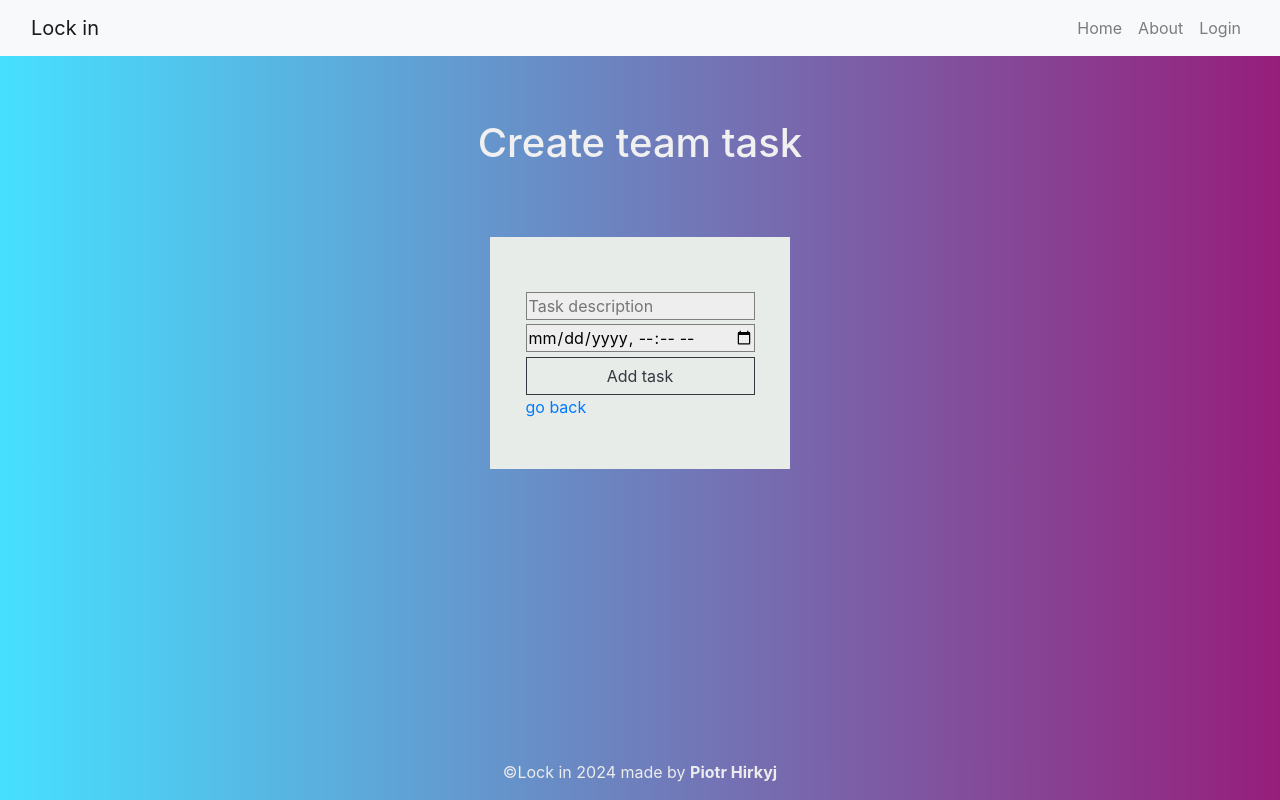
After one commit to ibtyog/todo-4-teams, a Flask app: template templates/createTeamTask.html in a window 1280 px wide. The commit adds this page. Run offline with Flask 3, Linux system fonts and the light colour scheme; the template is opened without the code that fills it, so the values that code supplies are empty; some libraries are stand-ins or nearby versions.

Commit message:
All features add
Added last missing features:
removing members, "ending" tasks, changed team remove conditions, giving tasks for members

```diff
--- a/main.py
+++ b/main.py
@@ -50,6 +50,14 @@ class TeamMembers(db.Model):
 
 class PersonalTask(db.Model):
     id: Mapped[int] = mapped_column(Integer, primary_key=True)
+    user_id: Mapped[int] = mapped_column(Integer)
+    title: Mapped[str] = mapped_column(String(128))
+    expiration_date: Mapped[int] = mapped_column(Integer)
+    str_time: Mapped[str] = mapped_column(String(32))
+
+class TeamTasks(db.Model):
+    id: Mapped[int] = mapped_column(Integer, primary_key=True)
+    team_id: Mapped[int] = mapped_column(Integer)
     user_id: Mapped[int] = mapped_column(Integer)
     title: Mapped[str] = mapped_column(String(128))
     expiration_date: Mapped[int] = mapped_column(Integer)
@@ -145,8 +153,33 @@ def myTasks():
 
 @app.route('/teamTasks', methods=['GET', 'POST'])
 def teamTasks():
-    return render_template('teamTasks.html', user=current_user)
+    if current_user.is_authenticated:
+        current_time = int(datetime.datetime.now().strftime("%Y%m%d%H%M%S")[:-2])
+        my_current_tasks = db.session.execute(db.Select(TeamTasks).where(TeamTasks.user_id == current_user.id, TeamTasks.expiration_date >= current_time)).scalars().all()
+        my_expired_tasks = db.session.execute(db.Select(TeamTasks).where(TeamTasks.user_id == current_user.id, TeamTasks.expiration_date < current_time)).scalars().all()
+        others_current_tasks = db.session.execute(db.Select(TeamTasks).where(TeamTasks.user_id != current_user.id, TeamTasks.expiration_date >= current_time)).scalars().all()
+        others_expired_tasks = db.session.execute(db.Select(TeamTasks).where(TeamTasks.user_id != current_user.id, TeamTasks.expiration_date < current_time)).scalars().all()
+    return render_template('teamTasks.html', user=current_user, mc=my_current_tasks, me=my_expired_tasks, oc=others_current_tasks,oe=others_expired_tasks)
 
+@app.route('/team_task_done/<task_id>', methods=['GET','POST'])
+def teamTaskDone(task_id):
+    task = db.session.execute(db.Select(TeamTasks).where(TeamTasks.id == task_id)).scalar()
+    if current_user.is_authenticated:
+        if task != None and task.user_id == current_user.id:
+            db.session.delete(task)
+            db.session.commit()
+        return redirect(url_for('teamTasks'))
+    return redirect(url_for('login'))
+
+@app.route('/task_done/<task_id>', methods=['GET','POST'])
+def taskDone(task_id):
+    task = db.session.execute(db.Select(PersonalTask).where(PersonalTask.id == task_id)).scalar()
+    if current_user.is_authenticated:
+        if task != None and task.user_id == current_user.id:
+            db.session.delete(task)
+            db.session.commit()
+        return redirect(url_for('myTasks'))
+    return redirect(url_for('login'))
 
 @app.route('/joinTeam', methods=['GET','POST'])
 def joinTeam():
@@ -172,24 +205,29 @@ def joinTeam():
     else:
         return redirect(url_for('home'))
     return render_template('teams.html', user=current_user)
-# TODO: if admin leaves team delete team and remove members, invites, tasks
+
 @app.route('/leaveTeam', methods=['GET','POST'])
 def leaveTeam():
-    team_id = current_user.team_id
-    db.session.execute(db.update(User).values(team_id=''))
-    team_member = db.session.execute(db.Select(TeamMembers).where(TeamMembers.user_id == current_user.id)).scalar()
-    db.session.delete(team_member)
-    team_count = db.session.execute(db.Select(TeamMembers).where(TeamMembers.team_id == team_id)).scalars().all()
-    if team_count == []:
-        team = db.session.execute(db.Select(Team).where(Team.id == team_id)).scalar()
-        invites = db.session.execute(db.Select(TeamInvites).where(TeamInvites.team_id == team_id)).scalars().all()
-        for invite in invites:
-            db.session.delete(invite)
-        db.session.delete(team)
-
-    db.session.commit()
+    if current_user.is_authenticated:
+        if current_user.is_admin == 1:
+            team_id = current_user.team_id
+            team_tasks = db.session.execute(db.Select(TeamTasks).where(TeamTasks.team_id == team_id)).scalars().all()
+            team_invites = db.session.execute(db.Select(TeamInvites).where(TeamInvites.team_id == team_id)).scalars().all()
+            for invite in team_invites:
+                db.session.delete(invite)
+            for task in team_tasks:
+                db.session.delete(task)
+            team_users = db.session.execute(db.Select(User).where(User.team_id == team_id)).scalars().all()
+            db.session.execute(db.update(User).where(User.id == current_user.id).values(is_admin=0))
+            for user in team_users:
+                db.session.execute(db.update(User).where(User.id == user.id).values(team_id=''))
+            team = db.session.execute(db.Select(Team).where(Team.id == team_id)).scalar()
+            db.session.delete(team)
+        user_team = db.session.execute(db.Select(TeamMembers).where(TeamMembers.team_id == current_user.team_id)).scalar()
+        db.session.delete(user_team)
+        db.session.execute(db.update(User).where(User.id == current_user.id).values(team_id=''))
+        db.session.commit()
     return redirect(url_for('home'))
-
 
 @app.route('/createTeam', methods=['GET','POST'])
 def createTeam():
@@ -214,7 +252,7 @@ def createTeam():
             return render_template('createTeam.html', user=current_user)
     else:
         return redirect(url_for('login'))
-# TODO: add members tasks and removing members
+
 @app.route('/teamDashboard', methods=['GET','POST'])
 def teamDashboard():
     if current_user.is_authenticated:
@@ -222,6 +260,7 @@ def teamDashboard():
             team = db.session.execute(db.select(Team).where(Team.id == current_user.team_id)).scalar()
             team_members = db.session.execute(db.select(TeamMembers).where(TeamMembers.team_id == team.id)).scalars().all()
             users = []
+
             for team_user in team_members:
                 users.append(db.session.execute(db.select(User).where(User.id == team_user.user_id)).scalar())
             return render_template('teamDashboard.html', users=users, user=current_user)
@@ -246,7 +285,6 @@ def createInvite():
                 team_str = new_invite.team_code
                 db.session.add(new_invite)
                 db.session.commit()
-                print(team_str)
                 return render_template('invite.html',  user=current_user, team_code=team_str)
             return render_template('createInvite.html', method=request.method, user=current_user)
         else:
@@ -274,6 +312,47 @@ def createPersonalTask():
     else:
         return redirect(url_for('login'))
 
+@app.route('/giveTask/<user_id>', methods=['GET','POST'])
+def giveTask(user_id):
+
+    user = db.session.execute(db.Select(User).where(User.id == user_id)).scalar()
+    if current_user.is_admin == 1:
+        if user.team_id == current_user.team_id:
+            if request.method == 'POST':
+                datetime = request.form.get('expiration-date')
+                date = int(datetime[0:4] + datetime[5:7] + datetime[8:10] + datetime[11:13] + datetime[14:])
+                str_time = datetime[0:4] + '-' + datetime[5:7] + '-' + datetime[8:10] + ' ' + datetime[
+                                                                                              11:13] + ':' + datetime[
+                                                                                                             14:]
+                task = TeamTasks(
+                    user_id=user.id,
+                    title=request.form.get('title'),
+                    team_id = user.team_id,
+                    expiration_date=date,
+                    str_time=str_time
+                )
+                db.session.add(task)
+                db.session.commit()
+                return redirect(url_for('teamDashboard'))
+            else:
+                return render_template('createTeamTask.html', user=current_user, user_id=user_id)
+        else:
+            return redirect(url_for('teamDashboard'))
+    return redirect(url_for('home'))
+
+@app.route('/removeMember/<user_id>')
+def removeMember(user_id):
+    if current_user.is_authenticated:
+        if current_user.is_admin == 1:
+            user = db.session.execute(db.Select(User).where(User.id == user_id)).scalar()
+            if user.team_id == current_user.team_id:
+                db.session.execute(db.update(User).where(User.id == user.id).values(team_id = ''))
+                team_member = db.session.execute(db.Select(TeamMembers).where(TeamMembers.user_id == user_id)).scalar()
+                db.session.delete(team_member)
+                db.session.commit()
+            return redirect(url_for('teamDashboard'))
+        return redirect(url_for('home'))
+    return redirect(url_for('login'))
 @app.route('/logout')
 def logout():
     logout_user()
--- /dev/null
+++ b/templates/createTeamTask.html
@@ -0,0 +1,23 @@
+{% extends "base.html" %} {% block content %}
+
+<div class="container-fluid">
+    <div class="row" id="row-h">
+        <div class="col col-lg-12">
+            <h1 id="welcome-h">Create team task</h1>
+        </div>
+    </div>
+    <div class="row">
+        <div class="col col-lg-12" id="form-r">
+            <div id="form-box">
+                <form action="{{url_for('giveTask', user_id=user_id)}}" method="post" style="display: block;">
+                    <input type="text" name="title" class="form-area" placeholder="Task description">
+                    <input type="datetime-local" name="expiration-date" class="form-area" placeholder="Expiration date">
+                    <input class="btn btn-outline-dark" id="submit-b" type="submit" value="Add task">
+                    <a href="{{url_for('teamDashboard')}}">go back</a>
+                </form>
+            </div>
+        </div>
+    </div>
+</div>
+
+{% endblock %}
--- a/templates/teamDashboard.html
+++ b/templates/teamDashboard.html
@@ -12,7 +12,7 @@
             <ul class="list-group list-group-flush">
                 <li class="list-group-item light-list">Members</li>
                 {% for user in users: %}
-                <li class="list-group-item light-list">{{ user.name }} - <a href="">Add task</a> - <a href="">Remove member</a></li>
+                <li class="list-group-item light-list">{{ user.name }} - <a href="{{url_for('giveTask', user_id=user.id)}}">Add task</a> - <a href="{{url_for('removeMember', user_id=user.id)}}">Remove member</a></li>
                 {% endfor %}
                 <li class="list-group-item light-list">A third item</li>
               </ul>
```
Also changed, not shown: templates/myTasks.html (+6 -3 lines), templates/teamTasks.html (+36 -18 lines).
